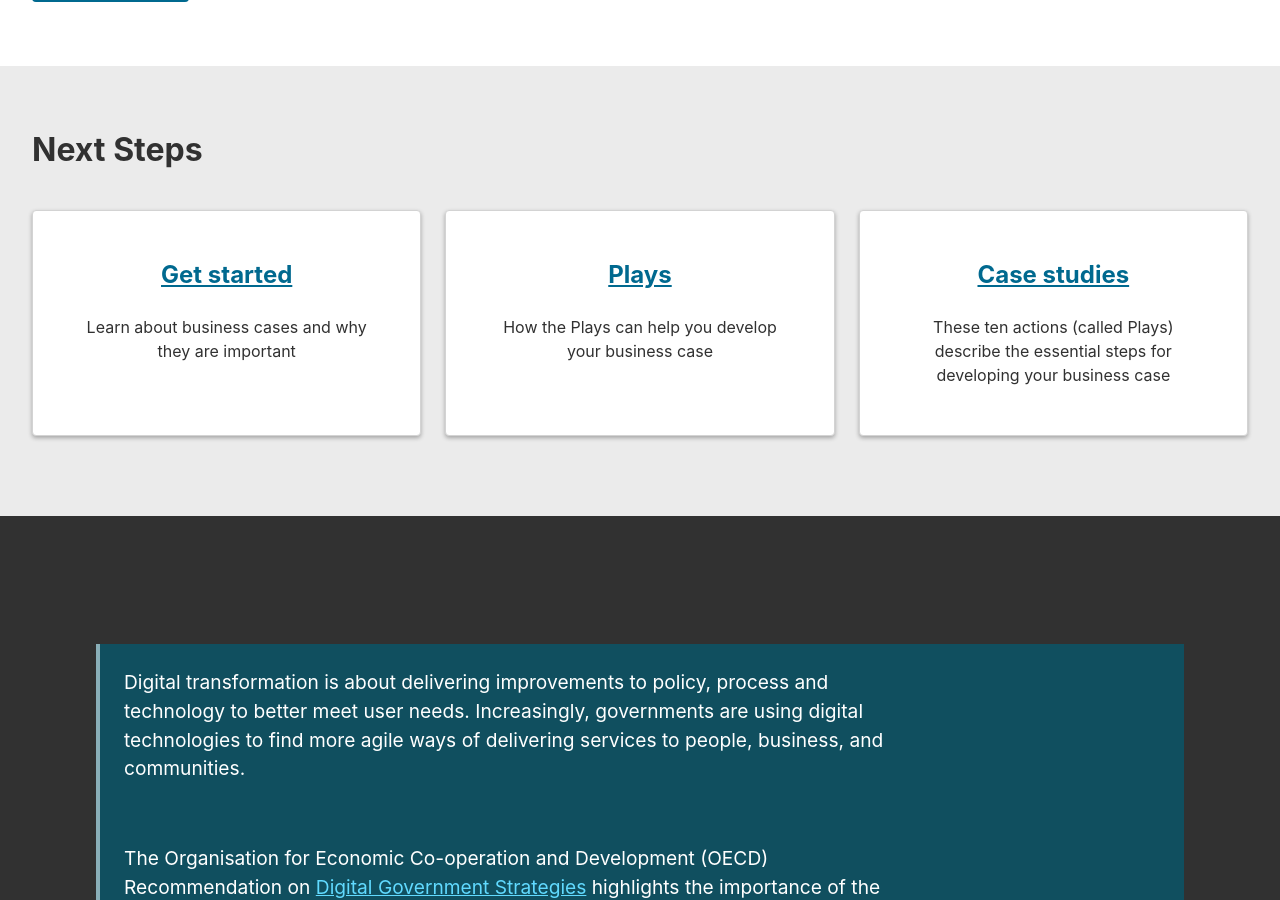
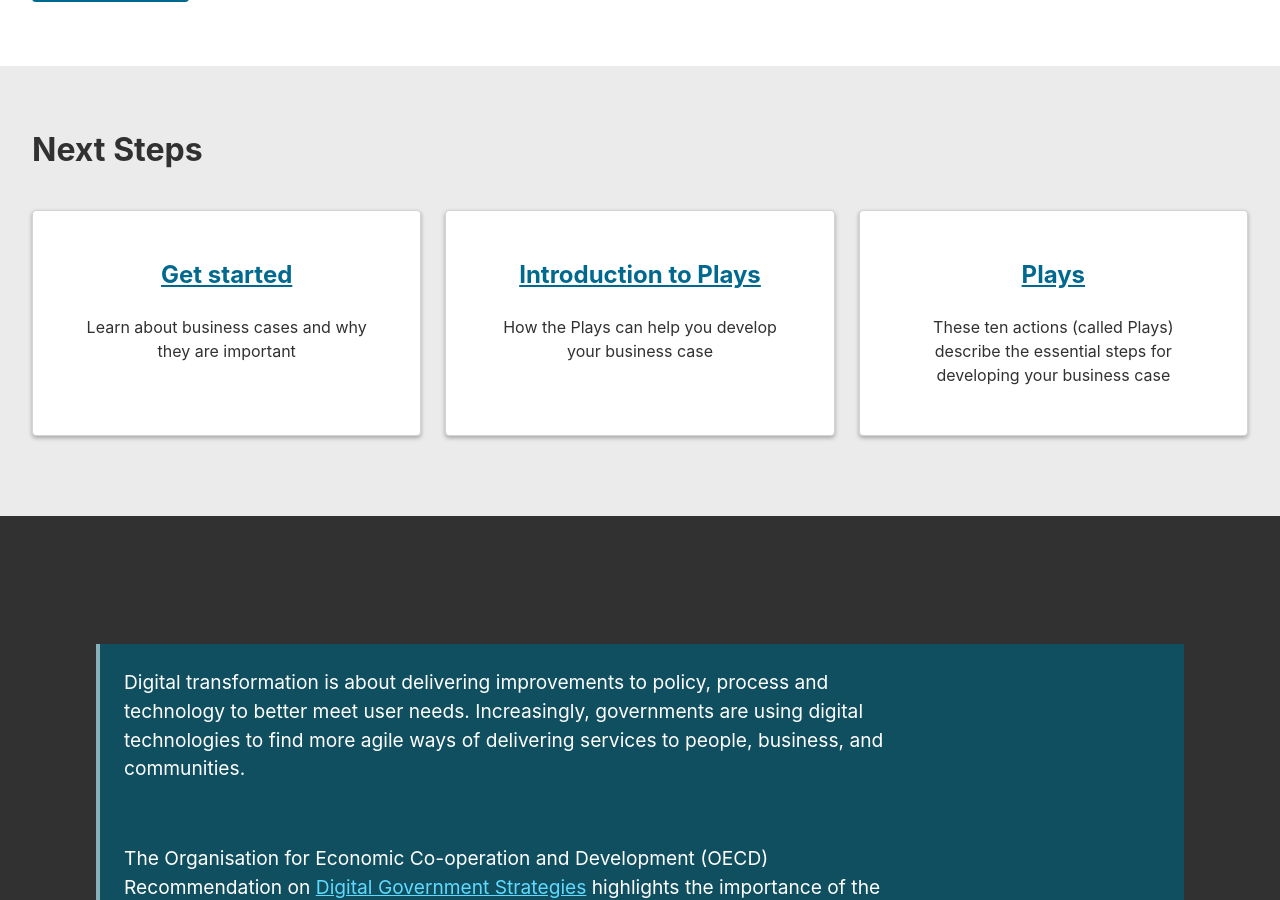
Before and after one commit to govau/oecd-business-case-playbook, a Jekyll site: the page built from index.html, in a window 1280 px wide and 900 px high, scrolled down 823 px. Built offline with Jekyll 4.4.1, drawn with Linux system fonts in a browser that asks for light colours; nearby versions of some CDN libraries.

Commit message:
Minor typo fixes

```diff
--- a/index.html
+++ b/index.html
@@ -39,7 +39,7 @@ title: Home
                         <li class="col-xs-12 col-sm-4">
                             <div class="au-card au-card au-body  au-card--shadow au-card--centred au-card--clickable">
                                 <div class="au-card__inner ">
-                                    <h2 class="au-card__title au-display-lg"><a href="/plays" class="au-card--clickable__link ">Plays</a></h2>
+                                    <h2 class="au-card__title au-display-lg"><a href="/plays-introduction" class="au-card--clickable__link ">Introduction to Plays</a></h2>
                                     <p class="au-card__content">How the Plays can help you develop your business case</p>
                                 </div>
                             </div>
@@ -47,7 +47,7 @@ title: Home
                         <li class="col-xs-12 col-sm-4">
                             <div class="au-card  au-card--shadow au-card--centred au-card--clickable au-card ">
                                 <div class="au-card__inner ">
-                                    <h2 class="au-card__title au-display-lg"><a href="/casestudies" class="au-card--clickable__link ">Case studies</a></h2>
+                                    <h2 class="au-card__title au-display-lg"><a href="/plays" class="au-card--clickable__link ">Plays</a></h2>
                                     <p class="au-card__content">These ten actions (called Plays) describe the essential steps for developing your business case</p>
                                 </div>
                             </div>
@@ -66,7 +66,7 @@ title: Home
                     <div class="au-callout au-callout--dark ">
                         <p class="lead">Digital transformation is about delivering improvements to policy, process and technology to better meet user needs. Increasingly, governments are using digital technologies to find more agile ways of delivering services to people, business, and communities.</p>
                         <p>&nbsp;</p>
-                        <p>The Organisation for Economic Co-operation and Development (OECD) Recommendation on <a href="https://www.oecd.org/gov/digital-government/recommendation-on-digital-government-strategies.html">Digital Government Strategies</a> highlights the importance of the business case ‘to sustain the funding and focused implementation of digital technologies projects’.</p>
+                        <p>The Organisation for Economic Co-operation and Development (OECD) Recommendation on <a href="https://www.oecd.org/gov/digital-government/recommendation-on-digital-government-strategies.htm">Digital Government Strategies</a> highlights the importance of the business case ‘to sustain the funding and focused implementation of digital technologies projects’.</p>
                     </div>
                 </div>
             </div>
```
Also changed, not shown: 1 other file.
